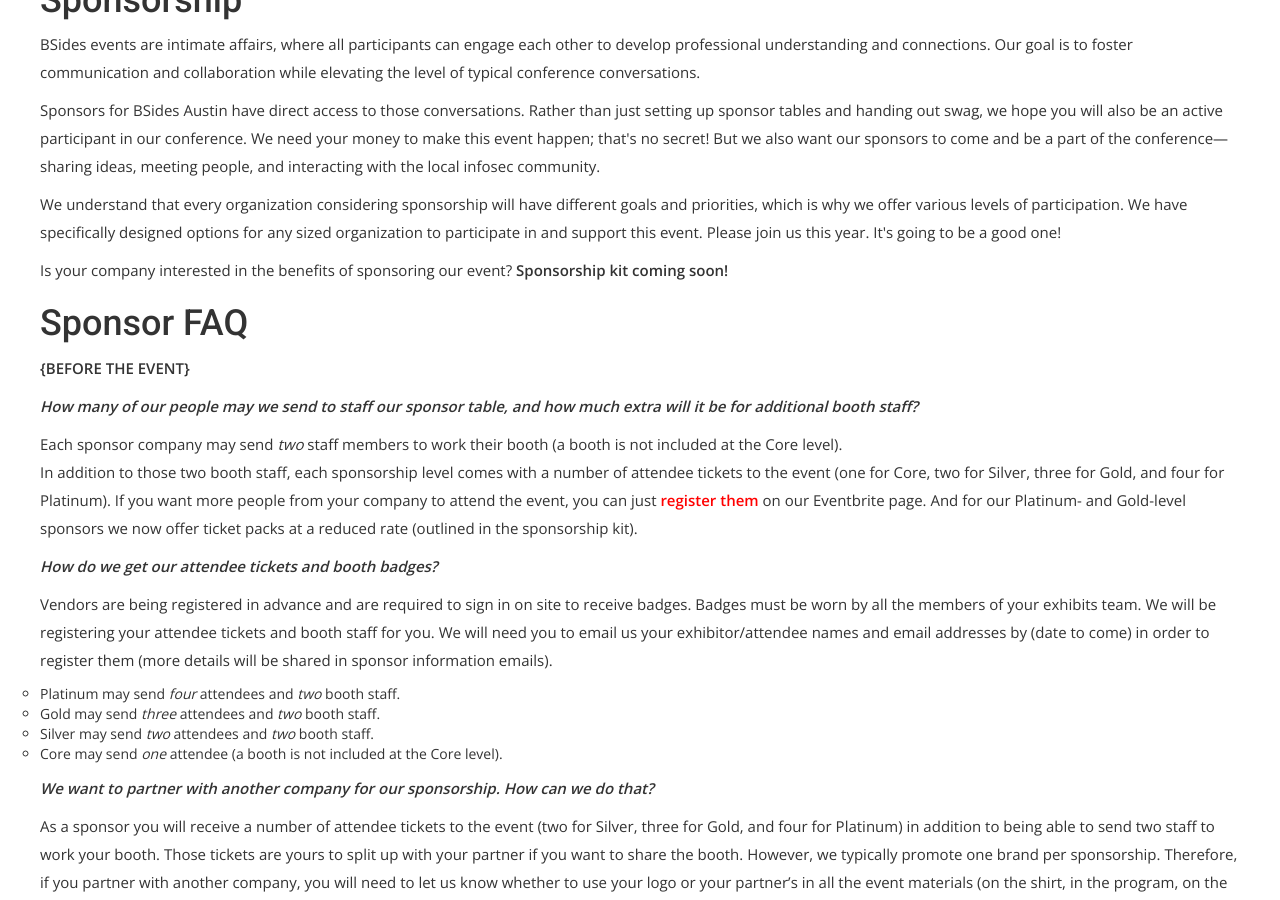
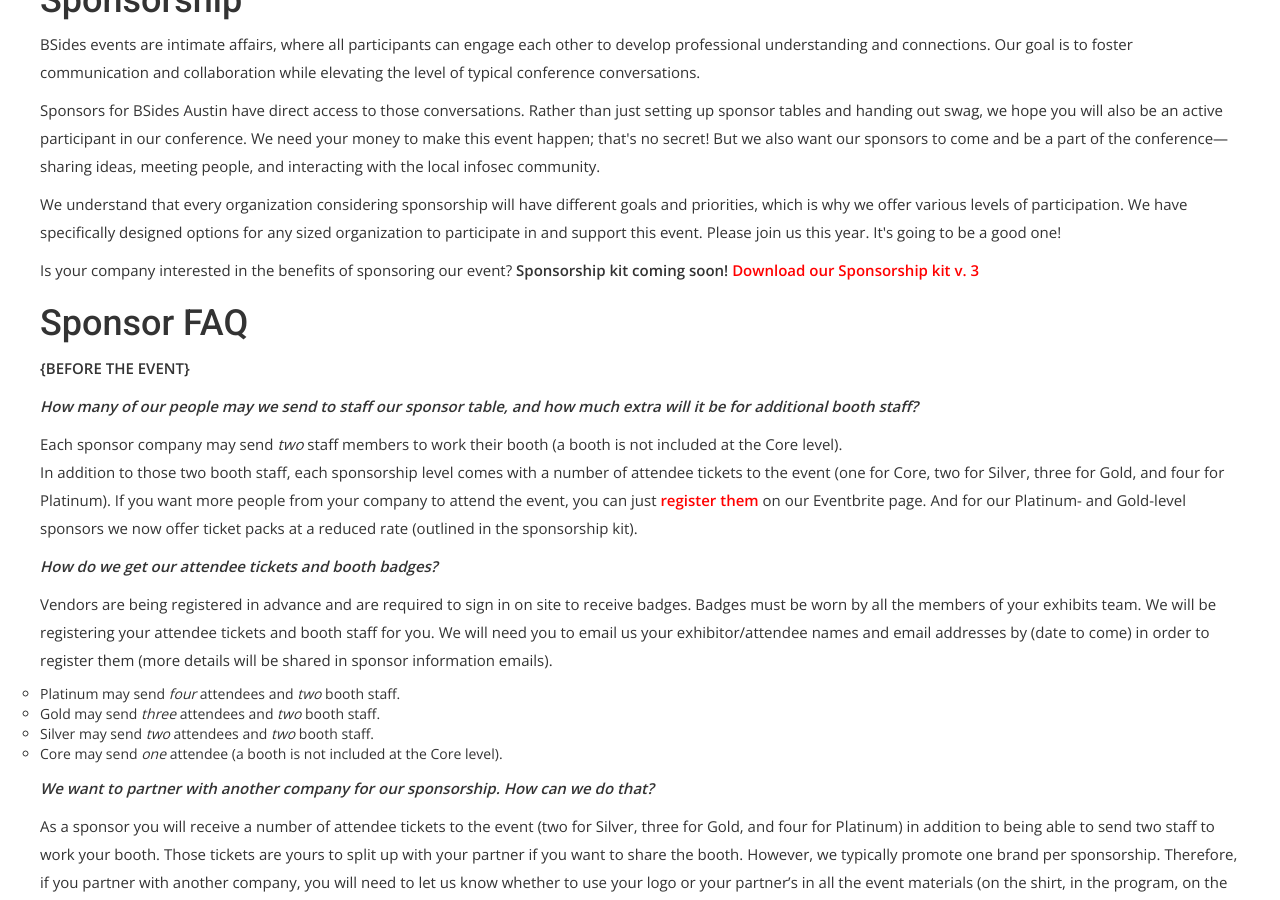
Before and after one commit to bsidesaustin/test, a Jekyll site: the page built from sponsor.html, in a window 1280 px wide and 900 px high, scrolled down 501 px. Built offline with Jekyll 4.4.1, drawn with Linux system fonts in a browser that asks for light colours; nearby versions of some CDN libraries; some web fonts are replaced; some of the changed lines change nothing that is shown.

Commit message:
Update sponsor.html

```diff
--- a/sponsor.html
+++ b/sponsor.html
@@ -25,7 +25,7 @@
 <p>Sponsors for BSides Austin have direct access to those conversations. Rather than just setting up sponsor tables and handing out swag, we hope you will also be an active participant in our conference. We need your money to make this event happen; that's no secret! But we also want our sponsors to come and be a part of the conference—sharing ideas, meeting people, and interacting with the local infosec community.</p>
 <p>We understand that every organization considering sponsorship will have different goals and priorities, which is why we offer various levels of participation. We have specifically designed options for any sized organization to participate in and support this event. Please join us this year. It's going to be a good one!</p>
 <p>Is your company interested in the benefits of sponsoring our event? <strong>Sponsorship kit coming soon!
-  <!-- <a href="https://www.dropbox.com/s/wyr5he5jfipxexi/BSidesAustin2020_SponsorshipKit_v3.pdf?dl=1" target="_blank">Download our Sponsorship kit v. 3</a> -->
+ <a href="https://www.dropbox.com/s/qu50sv5wpq35yxf/BSidesAustin2023_SponsorshipKit_v1.pdf?dl=1" target="_blank">Download our Sponsorship kit v. 3</a>
   </strong>
   </p>
 <h1>Sponsor FAQ</h1>
```
